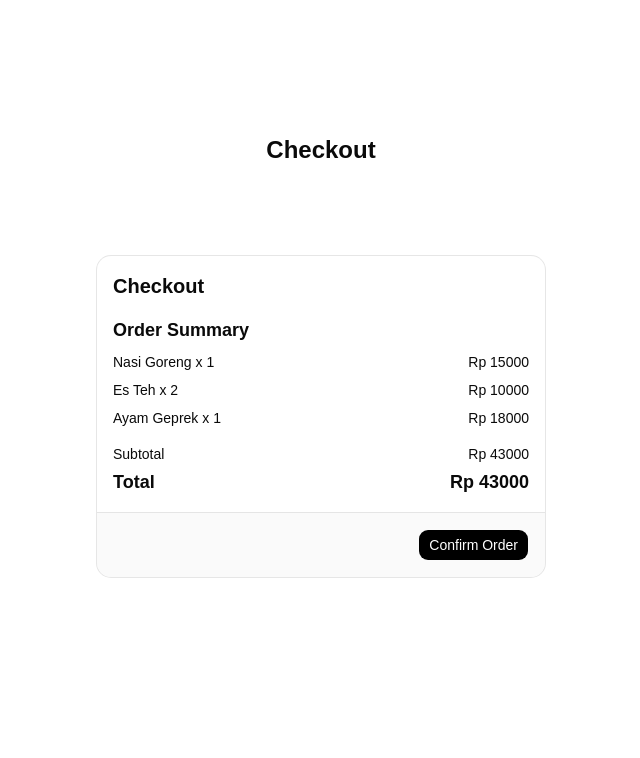
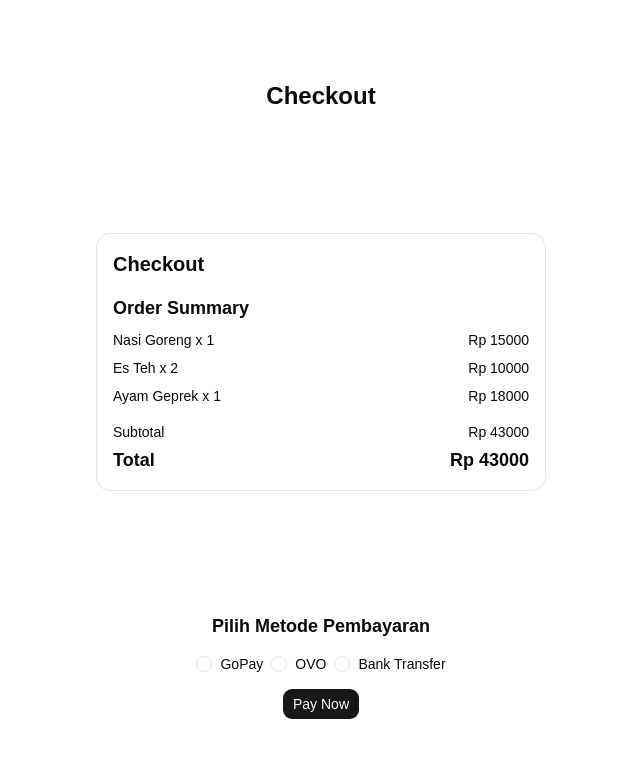
Before and after one commit to messtery/outfitly, a React (Vite) app: page /checkout in a window 1280 px wide. Shown: the top 758 px of the page, without its empty margins (319-959 px from the left). Built offline with nearby package versions, Linux system fonts and the light colour scheme.

Commit message:
Menambahkan Fitur PayMethod

```diff
--- a/src/components/Checkout.jsx
+++ b/src/components/Checkout.jsx
@@ -39,9 +39,6 @@
             </div>
           </div>
         </CardContent>
-        <CardFooter className="flex justify-end">
-          <Button className="bg-black text-white">Confirm Order</Button>
-        </CardFooter>
       </Card>
     </div>
   )
--- /dev/null
+++ b/src/components/PaymentMethod.tsx
@@ -0,0 +1,31 @@
+import { useState } from "react"
+import { RadioGroup, RadioGroupItem } from "@/components/ui/radio-group"
+import { Label } from "@/components/ui/label"
+import { Button } from "@/components/ui/button"
+
+const dummyMethods = [
+    { id: 1, code: "gopay", name: "GoPay" },
+    { id: 2, code: "ovo", name: "OVO" },
+    { id: 3, code: "bank_transfer", name: "Bank Transfer" },
+]
+
+export default function PaymentMethod() {
+    const [selected, setSelected] = useState("")
+
+    return (
+        <div className="space-y-4 flex-col ">
+            <h2 className="text-lg font-semibold text-center">Pilih Metode Pembayaran</h2>
+            <RadioGroup value={selected} onValueChange={setSelected} className="flex flex-row justify-center">
+                {dummyMethods.map(m => (
+                    <div key={m.id} className="flex items-center space-x-2">
+                        <RadioGroupItem value={m.code} id={m.code} />
+                        <Label htmlFor={m.code}>{m.name}</Label>
+                    </div>
+                ))}
+            </RadioGroup>
+            <div className="flex justify-center">
+                <Button>Pay Now</Button>
+            </div>
+        </div>
+    )
+}
--- /dev/null
+++ b/src/components/ui/radio-group.tsx
@@ -0,0 +1,42 @@
+import * as React from "react"
+import { RadioGroup as RadioGroupPrimitive } from "radix-ui"
+
+import { cn } from "@/lib/utils"
+
+function RadioGroup({
+  className,
+  ...props
+}: React.ComponentProps<typeof RadioGroupPrimitive.Root>) {
+  return (
+    <RadioGroupPrimitive.Root
+      data-slot="radio-group"
+      className={cn("grid w-full gap-2", className)}
+      {...props}
+    />
+  )
+}
+
+function RadioGroupItem({
+  className,
+  ...props
+}: React.ComponentProps<typeof RadioGroupPrimitive.Item>) {
+  return (
+    <RadioGroupPrimitive.Item
+      data-slot="radio-group-item"
+      className={cn(
+        "group/radio-group-item peer relative flex aspect-square size-4 shrink-0 rounded-full border border-input outline-none after:absolute after:-inset-x-3 after:-inset-y-2 focus-visible:border-ring focus-visible:ring-3 focus-visible:ring-ring/50 disabled:cursor-not-allowed disabled:opacity-50 aria-invalid:border-destructive aria-invalid:ring-3 aria-invalid:ring-destructive/20 aria-invalid:aria-checked:border-primary dark:bg-input/30 dark:aria-invalid:border-destructive/50 dark:aria-invalid:ring-destructive/40 data-checked:border-primary data-checked:bg-primary data-checked:text-primary-foreground dark:data-checked:bg-primary",
+        className
+      )}
+      {...props}
+    >
+      <RadioGroupPrimitive.Indicator
+        data-slot="radio-group-indicator"
+        className="flex size-4 items-center justify-center"
+      >
+        <span className="absolute top-1/2 left-1/2 size-2 -translate-x-1/2 -translate-y-1/2 rounded-full bg-primary-foreground" />
+      </RadioGroupPrimitive.Indicator>
+    </RadioGroupPrimitive.Item>
+  )
+}
+
+export { RadioGroup, RadioGroupItem }
--- a/src/pages/CheckoutPage.jsx
+++ b/src/pages/CheckoutPage.jsx
@@ -1,11 +1,13 @@
 import Checkout from "../components/Checkout"
+import PaymentMethod from "../components/PaymentMethod"
 
 export default function CheckoutPage() {
     return (
         <div className="min-h-screen flex items-center justify-center">
             <div className="w-full max-w-md rounded-lg ">
                 <h1 className="text-2xl font-bold text-center">Checkout</h1>
-                <Checkout />
+                <Checkout/>
+                <PaymentMethod />
             </div>
         </div>
     )
```
